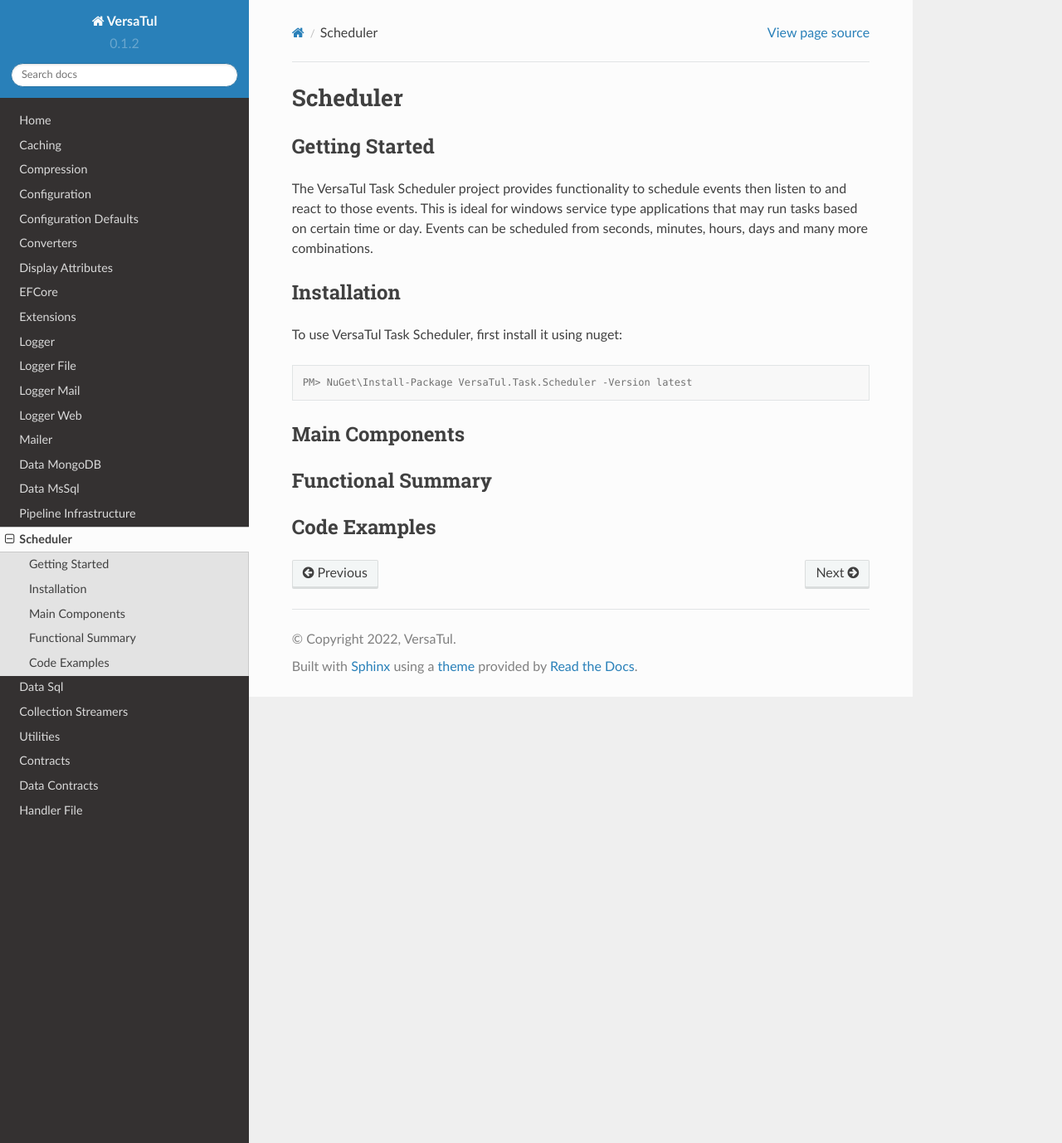
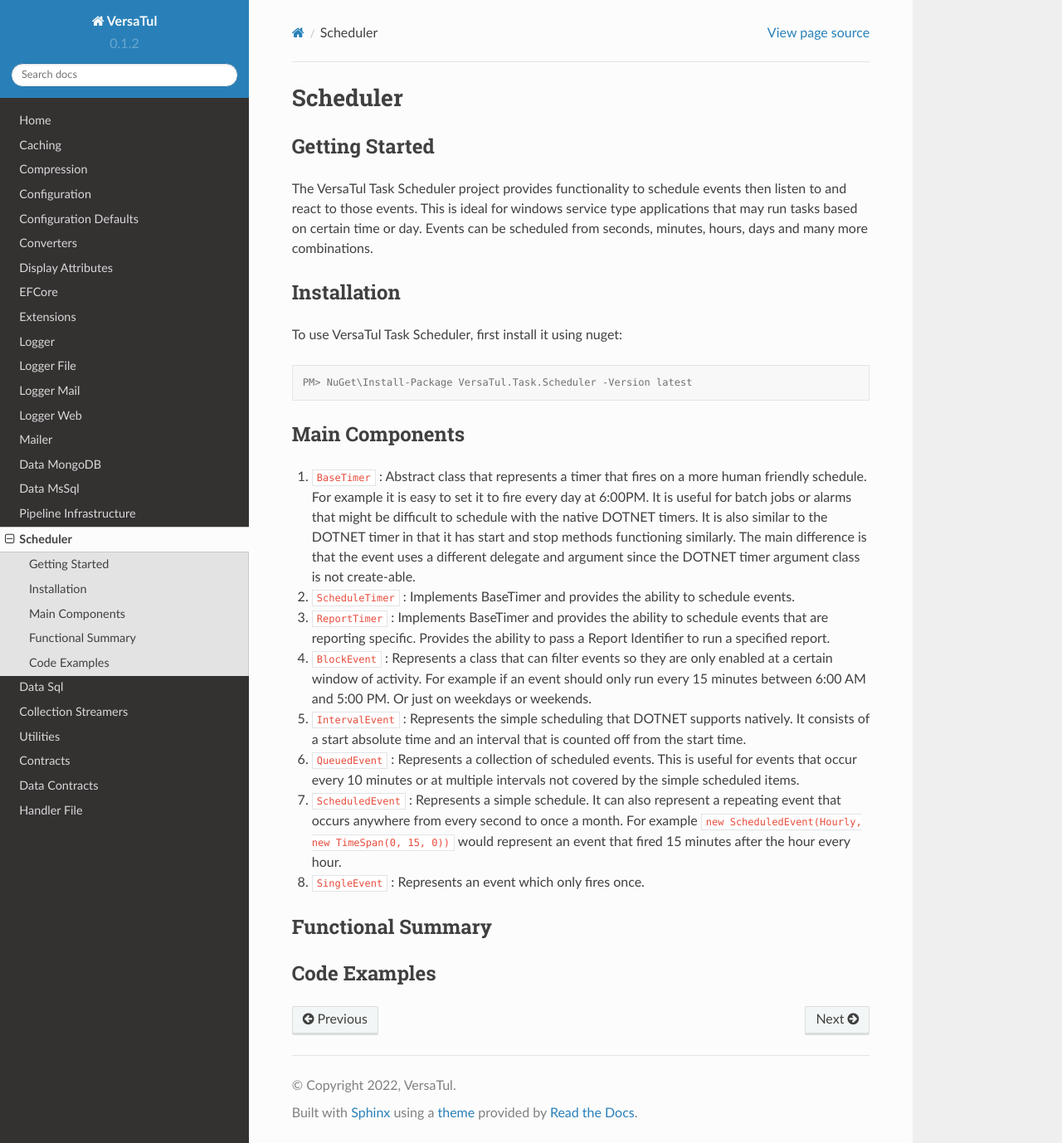
Before and after one commit to BjornWilliams/DocsVersaTul, a Sphinx documentation site: the page built from docs/source/scheduler.rst, in a window 1280 px wide and 1378 px high. Shown: the whole window at 83% size. Built offline with Sphinx 7.4.7 and the Read the Docs theme 2.0.0, drawn with Linux system fonts in a browser that asks for light colours.

Commit message:
Update scheduler.rst
Added the main components for scheduler.

```diff
--- a/docs/source/scheduler.rst
+++ b/docs/source/scheduler.rst
@@ -18,6 +18,14 @@
 
 Main Components
 ----------------
+#. ``BaseTimer`` : Abstract class that represents a timer that fires on a more human friendly schedule. For example it is easy to set it to fire every day at 6:00PM. It is useful for batch jobs or alarms that might be difficult to schedule with the native DOTNET timers. It is also similar to the DOTNET timer in that it has start and stop methods functioning similarly. The main difference is that the event uses a different delegate and argument since the DOTNET timer argument class is not create-able.
+#. ``ScheduleTimer`` : Implements BaseTimer and provides the ability to schedule events.
+#. ``ReportTimer`` : Implements BaseTimer and provides the ability to schedule events that are reporting specific. Provides the ability to pass a Report Identifier to run a specified report.
+#. ``BlockEvent`` : Represents a class that can filter events so they are only enabled at a certain window of activity. For example if an event should only run every 15 minutes between 6:00 AM and 5:00 PM. Or just on weekdays or weekends.
+#. ``IntervalEvent`` : Represents the simple scheduling that DOTNET supports natively. It consists of a start absolute time and an interval that is counted off from the start time.
+#. ``QueuedEvent`` : Represents a collection of scheduled events. This is useful for events that occur every 10 minutes or at multiple intervals not covered by the simple scheduled items.
+#. ``ScheduledEvent`` : Represents a simple schedule. It can also represent a repeating event that occurs anywhere from every second to once a month. For example ``new ScheduledEvent(Hourly, new TimeSpan(0, 15, 0))`` would represent an event that fired 15 minutes after the hour every hour.
+#. ``SingleEvent`` : Represents an event which only fires once.
 
 Functional Summary
 ------------------
```
